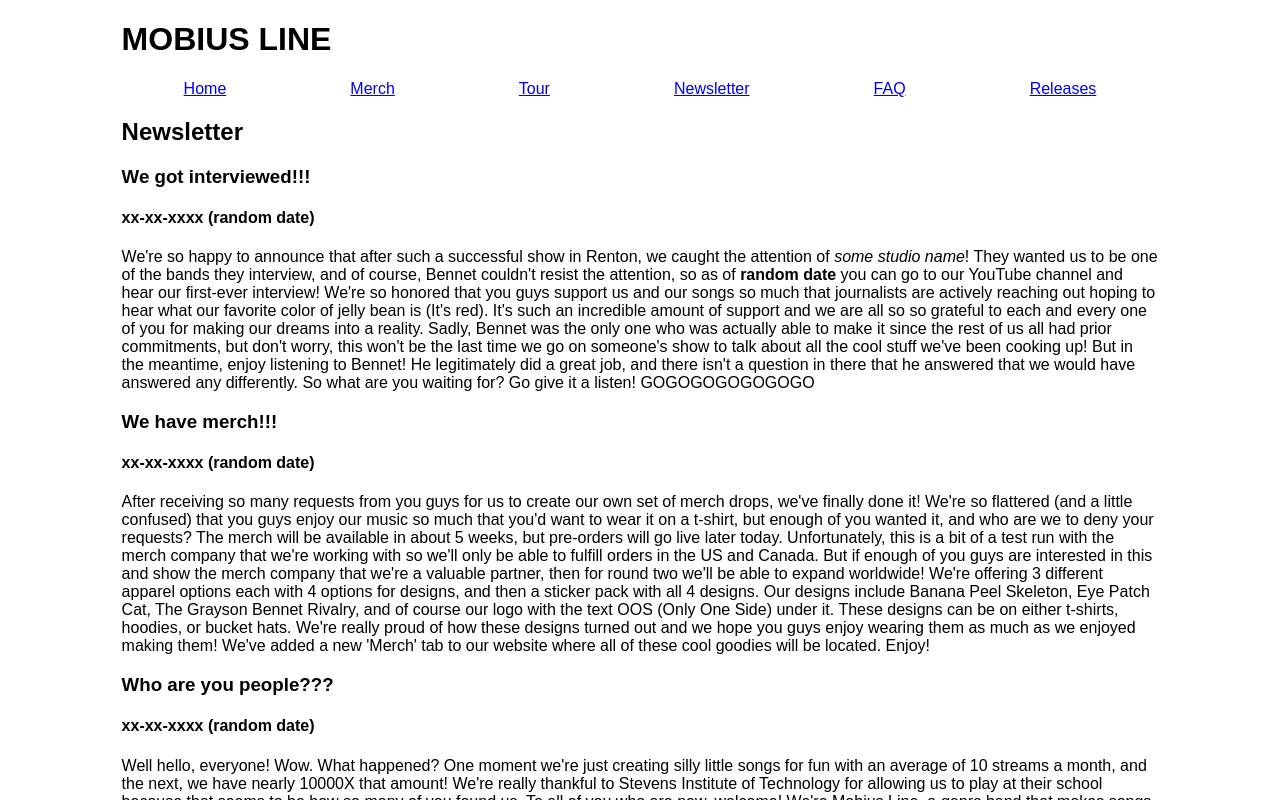
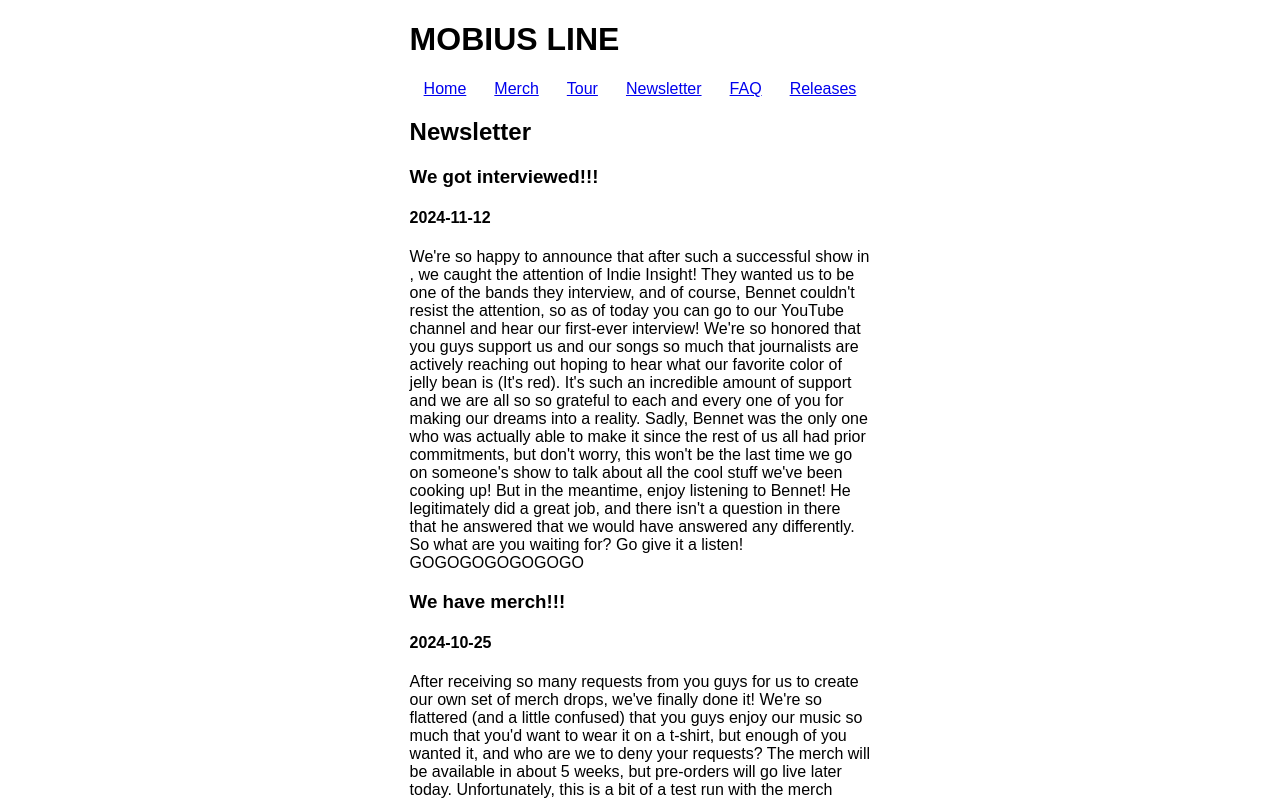
Before and after one commit to NobbyBop/band-site, a React (Vite) app: page /newsletter in a window 1280 px wide. Shown: the top 800 px of the page. Built offline with nearby package versions, Linux system fonts and the light colour scheme.

Commit message:
visual changes

```diff
--- a/src/components/App.css
+++ b/src/components/App.css
@@ -1,8 +1,8 @@
 body,
 html {
   font-family: Arial, Helvetica, sans-serif;
-  margin-left: 5%;
-  margin-right: 5%;
+  margin-left: 20%;
+  margin-right: 20%;
 }
 .navigation {
   display: flex;
--- a/src/components/Newsletter.jsx
+++ b/src/components/Newsletter.jsx
@@ -5,29 +5,28 @@ function Newsletter() {
     <>
       <h2>Newsletter</h2>
       <h3 className="newstitle">We got interviewed!!!</h3>
-      <h4 className="newsdate">xx-xx-xxxx (random date) </h4>
+      <h4 className="newsdate">2024-11-12</h4>
       <p>
-        We're so happy to announce that after such a successful show in Renton,
-        we caught the attention of <em>some studio name</em>! They wanted us to
-        be one of the bands they interview, and of course, Bennet couldn't
-        resist the attention, so as of <strong>random date</strong> you can go
-        to our YouTube channel and hear our first-ever interview! We're so
-        honored that you guys support us and our songs so much that journalists
-        are actively reaching out hoping to hear what our favorite color of
-        jelly bean is (It's red). It's such an incredible amount of support and
-        we are all so so grateful to each and every one of you for making our
-        dreams into a reality. Sadly, Bennet was the only one who was actually
-        able to make it since the rest of us all had prior commitments, but
-        don't worry, this won't be the last time we go on someone's show to talk
-        about all the cool stuff we've been cooking up! But in the meantime,
-        enjoy listening to Bennet! He legitimately did a great job, and there
-        isn't a question in there that he answered that we would have answered
-        any differently. So what are you waiting for? Go give it a listen!
-        GOGOGOGOGOGOGO
+        We're so happy to announce that after such a successful show in , we
+        caught the attention of Indie Insight! They wanted us to be one of the
+        bands they interview, and of course, Bennet couldn't resist the
+        attention, so as of today you can go to our YouTube channel and hear our
+        first-ever interview! We're so honored that you guys support us and our
+        songs so much that journalists are actively reaching out hoping to hear
+        what our favorite color of jelly bean is (It's red). It's such an
+        incredible amount of support and we are all so so grateful to each and
+        every one of you for making our dreams into a reality. Sadly, Bennet was
+        the only one who was actually able to make it since the rest of us all
+        had prior commitments, but don't worry, this won't be the last time we
+        go on someone's show to talk about all the cool stuff we've been cooking
+        up! But in the meantime, enjoy listening to Bennet! He legitimately did
+        a great job, and there isn't a question in there that he answered that
+        we would have answered any differently. So what are you waiting for? Go
+        give it a listen! GOGOGOGOGOGOGO
       </p>
 
       <h3 className="newstitle">We have merch!!!</h3>
-      <h4 className="newsdate">xx-xx-xxxx (random date) </h4>
+      <h4 className="newsdate">2024-10-25</h4>
       <p>
         After receiving so many requests from you guys for us to create our own
         set of merch drops, we've finally done it! We're so flattered (and a
@@ -50,16 +49,16 @@ function Newsletter() {
       </p>
 
       <h3 className="newstitle">Who are you people???</h3>
-      <h4 className="newsdate">xx-xx-xxxx (random date) </h4>
+      <h4 className="newsdate">2024-09-14</h4>
       <p>
         Well hello, everyone! Wow. What happened? One moment we're just creating
         silly little songs for fun with an average of 10 streams a month, and
         the next, we have nearly 10000X that amount! We're really thankful to
         Stevens Institute of Technology for allowing us to play at their school
         because that seems to be how so many of you found us. To all of you who
-        are new, welcome! We're Mobius Line, a <em>genre</em> band that makes
-        songs about <em>song topic</em>. We're relatively new, so we don't have
-        that deep of a library yet, but we're proud of what we do have and are
+        are new, welcome! We're Mobius Line, an indie rock band looking to share
+        our songs with the world. We're relatively new, so we don't have that
+        deep of a library yet, but we're proud of what we do have and are
         working hard to get more songs straight to your headphones. We've had
         this idea for a song in the back of our heads for a while now, but it
         was always something that we thought would be more effort than it's
--- a/src/components/Tour.jsx
+++ b/src/components/Tour.jsx
@@ -18,7 +18,7 @@ function Tour() {
       <div className="tour-date">
         <h4 className="venue">Tractor Tavern</h4>
         <p className="location">Seattle, Washington</p>
-        <p className="date">2024-12-01</p>
+        <p className="date">2024-10-31</p>
         <div className="buttons">
           <button disabled>Tickets</button>
           <button disabled>VIP</button>
@@ -27,7 +27,7 @@ function Tour() {
       <div className="tour-date">
         <h4 className="venue">Grey Eagle</h4>
         <p className="location">Ashville, North Carolina</p>
-        <p className="date">2024-12-05</p>
+        <p className="date">2024-11-12</p>
         <div className="buttons">
           <button disabled>Tickets</button>
           <button disabled>VIP</button>
```
Also changed, not shown: 5 other files (tests, documents, lock files or other folders).
